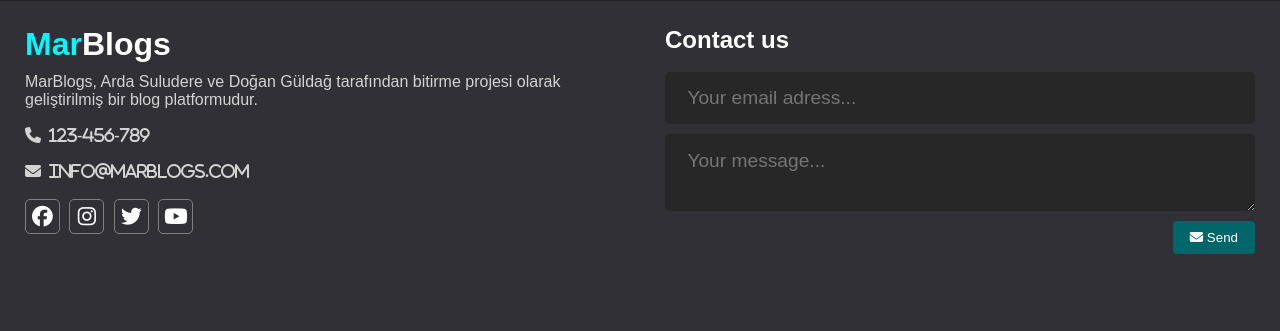
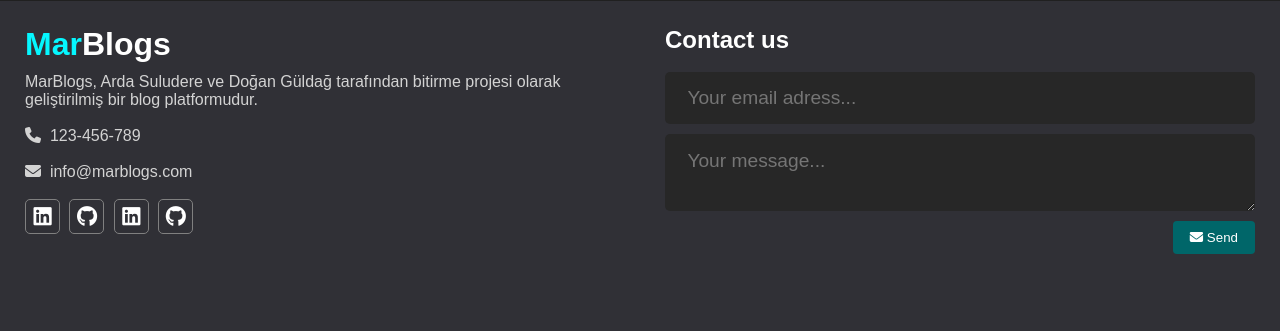
Before and after one commit to ArdaBaranSuludere/bitirme-projesi, a Flask app: page /blog/2 in a window 1280 px wide. Shown: the part 950-1281 px from the top of the page. Run offline with Flask 3, Linux system fonts and the light colour scheme; data comes from the database, SQL or seed files in the repository.

Commit message:
linkedin and github links

```diff
--- a/app/templates/_footer.html
+++ b/app/templates/_footer.html
@@ -6,16 +6,16 @@
             <p style="padding-top: 10px;">MarBlogs, Arda Suludere ve Doğan Güldağ tarafından bitirme projesi olarak geliştirilmiş bir blog platformudur.</p>
             <br>
             <div class="contant">
-                <span><i class="fas fa-phone">&nbsp; 123-456-789</i>   </span>
+                <span><i class="fas fa-phone"></i>&nbsp; 123-456-789</span>
                 <br><br>
-                <span><i class="fas fa-envelope">&nbsp; info@marblogs.com</i></span>
+                <span><i class="fas fa-envelope"></i>&nbsp; info@marblogs.com</span>
             </div>
             <br>
             <div class="socials">
-                <a href=""><i class="fab fa-facebook"></i></a>
-                <a href=""><i class="fab fa-instagram"></i></a>
-                <a href=""><i class="fab fa-twitter"></i></a>
-                <a href=""><i class="fab fa-youtube"></i></a>
+                <a href="https://www.linkedin.com/in/arda-baran-suludere-a4115b254/" target="_blank"><i class="fab fa-linkedin"></i></a>
+                <a href="https://github.com/ArdaBaranSuludere" target="_blank"><i class="fab fa-github"></i></a>
+                <a href="https://www.linkedin.com/in/doğan-güldağ-b8252323a/" target="_blank"><i class="fab fa-linkedin"></i></a>
+                <a href="https://github.com/doganguldag" target="_blank"><i class="fab fa-github"></i></a>
             </div>
         </div>
         <div class="footer-section contact-form">
```
